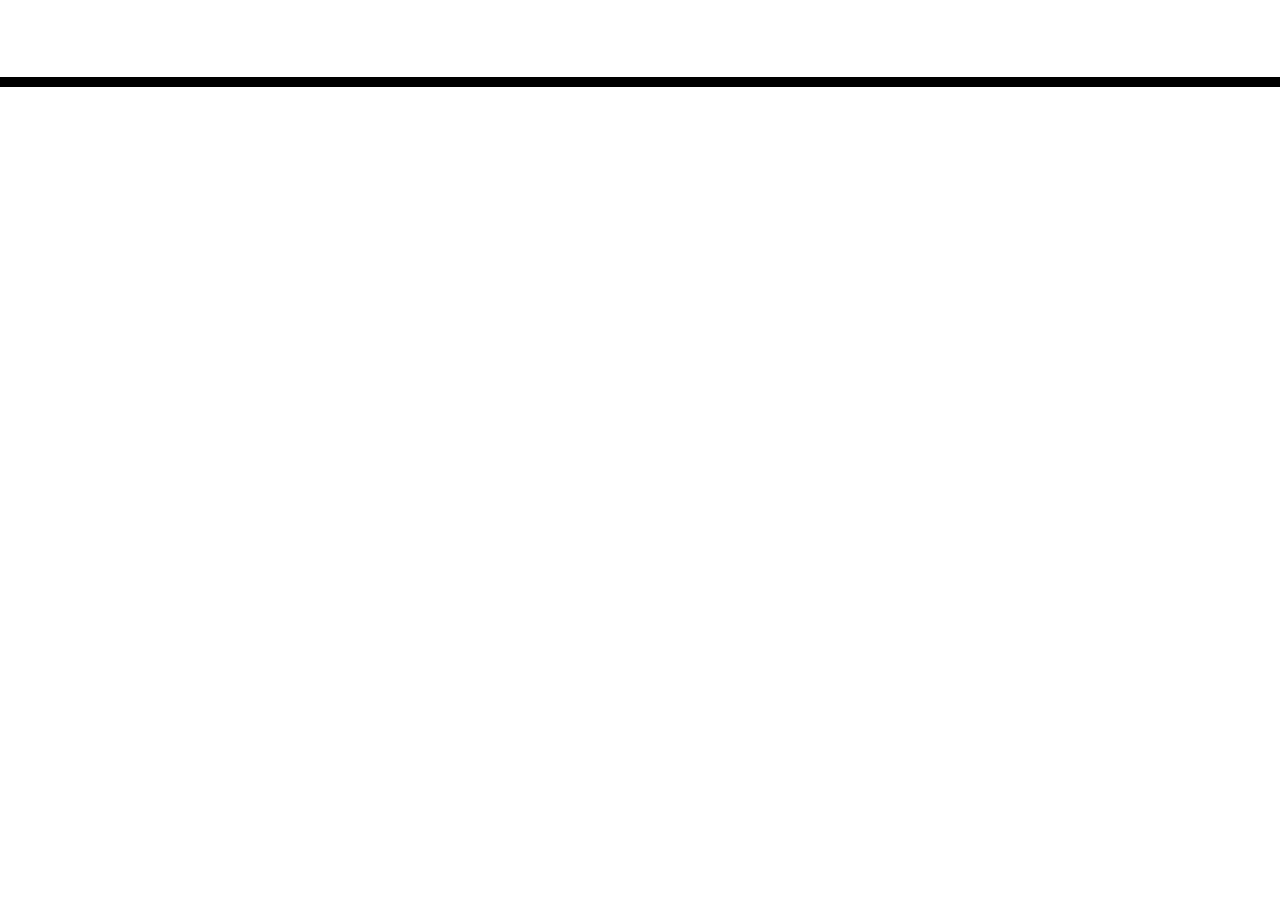
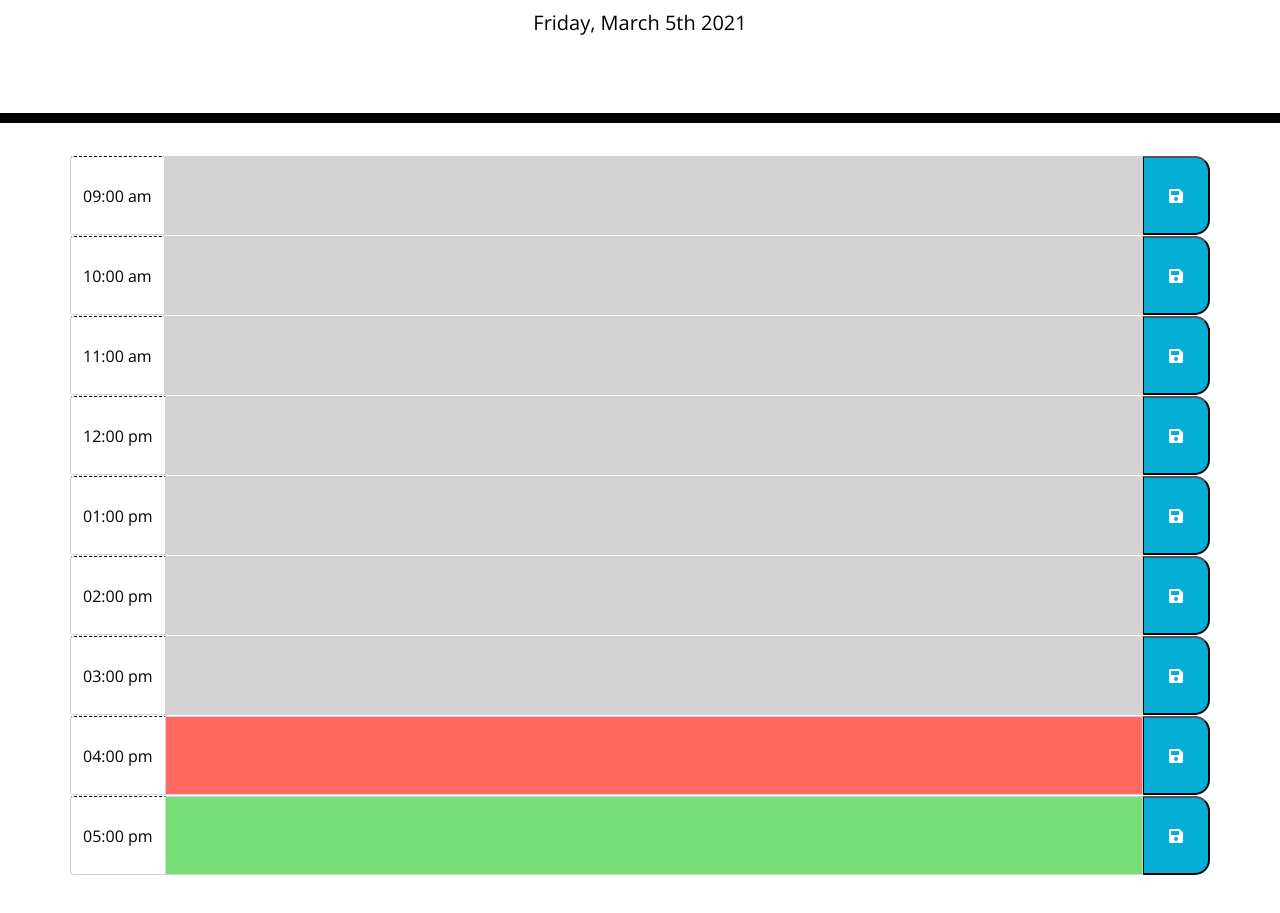
Before and after one commit to mackenzielc/homework-5, a plain HTML site: page index.html in a window 1280 px wide. Shown: the part 181-1094 px from the top of the page. Before the commit the page ends 800 px from the top, so only its background shows below. Drawn offline with nearby package versions, Linux system fonts and the light colour scheme.

Commit message:
updated script file

```diff
--- a/index.html
+++ b/index.html
@@ -29,10 +29,103 @@
       <p id="currentDay" class="lead"></p>
     </header>
     <div class="container">
-      <!-- Timeblocks go here -->
+
+      <div class="row time-block">
+        <div class="input-group">
+          <div class="input-group-prepend">
+            <span class="input-group-text hour">09:00 am </span>
+          </div>
+          <textarea class="form-control description" aria-label="With textarea" id="time-9" name="9"></textarea>
+          <button type="button" class="saveBtn"><i class="fas fa-save"></i></button>
+        </div>
+      </div>
+
+      <div class="row time-block">
+        <div class="input-group">
+          <div class="input-group-prepend">
+            <span class="input-group-text hour">10:00 am </span>
+          </div>
+          <textarea class="form-control description" aria-label="With textarea" id="time-10" name="10"></textarea>
+          <button type="button" class="saveBtn"><i class="fas fa-save"></i></button>
+        </div>
+      </div>
+
+      <div class="row time-block">
+        <div class="input-group">
+          <div class="input-group-prepend">
+            <span class="input-group-text hour">11:00 am </span>
+          </div>
+          <textarea class="form-control description" aria-label="With textarea" id="time-11" name="11"></textarea>
+          <button type="button" class="saveBtn"><i class="fas fa-save"></i></button>
+        </div>
+      </div>
+
+      <div class="row time-block">
+        <div class="input-group">
+          <div class="input-group-prepend">
+            <span class="input-group-text hour">12:00 pm </span>
+          </div>
+          <textarea class="form-control description" aria-label="With textarea" id="time-12" name="12"></textarea>
+          <button type="button" class="saveBtn"><i class="fas fa-save"></i></button>
+        </div>
+      </div>
+
+      <div class="row time-block">
+        <div class="input-group">
+          <div class="input-group-prepend">
+            <span class="input-group-text hour">01:00 pm </span>
+          </div>
+          <textarea class="form-control description" aria-label="With textarea" id="time-13" name="13"></textarea>
+          <button type="button" class="saveBtn"><i class="fas fa-save"></i></button>
+        </div>
+      </div>
+
+      <div class="row time-block">
+        <div class="input-group">
+          <div class="input-group-prepend">
+            <span class="input-group-text hour">02:00 pm </span>
+          </div>
+          <textarea class="form-control description" aria-label="With textarea" id="time-14" name="14"></textarea>
+          <button type="button" class="saveBtn"><i class="fas fa-save"></i></button>
+        </div>
+      </div>
+
+      <div class="row time-block">
+        <div class="input-group">
+          <div class="input-group-prepend">
+            <span class="input-group-text hour">03:00 pm </span>
+          </div>
+          <textarea class="form-control description" aria-label="With textarea" id="time-15" name="15"></textarea>
+          <button type="button" class="saveBtn"><i class="fas fa-save"></i></button>
+        </div>
+      </div>
+
+      <div class="row time-block">
+        <div class="input-group">
+          <div class="input-group-prepend">
+            <span class="input-group-text hour">04:00 pm </span>
+          </div>
+          <textarea class="form-control description" aria-label="With textarea" id="time-16" name="16"></textarea>
+          <button type="button" class="saveBtn"><i class="fas fa-save"></i></button>
+        </div>
+      </div>
+
+      <div class="row time-block">
+        <div class="input-group">
+          <div class="input-group-prepend">
+            <span class="input-group-text hour">05:00 pm </span>
+          </div>
+          <textarea class="form-control description" aria-label="With textarea" id="time-17" name="17"></textarea>
+          <button type="button" class="saveBtn"><i class="fas fa-save"></i></button>
+        </div>
+      </div>
+
+
     </div>
 
     <script src="https://cdnjs.cloudflare.com/ajax/libs/jquery/3.2.1/jquery.min.js"></script>
     <script src="https://cdnjs.cloudflare.com/ajax/libs/moment.js/2.24.0/moment.min.js"></script>
+    <!-- Put script file here -->
+    <script src="script.js"></script>
   </body>
 </html>
--- a/script.js
+++ b/script.js
@@ -0,0 +1,65 @@
+$(document).ready(function() {
+
+    //Set current date in the header
+    var today = moment();
+    $("#currentDay").text(today.format("dddd, MMMM Do YYYY"));
+    console.log(today)
+
+    //Use moment library to get the current hour
+    var now = parseInt(moment().format('HH'));
+    console.log(now)
+
+    //Variables that reference each timeblock
+    var time9 = $("#time-9");
+    var time10 = $("#time-10");
+    var time11 = $("#time-11");
+    var time12 = $("#time-12");
+    var time13 = $("#time-13");
+    var time14 = $("#time-14");
+    var time15 = $("#time-15");
+    var time16 = $("#time-16");
+    var time17 = $("#time-17");
+
+    //Use the .each jquery method to loop through all textarea elements and add a class depending on if the name description given to each textarea element is <, > or = to the current time
+    $("textarea").each(function () {
+        var name = parseInt($(this).attr("name"));
+        if (name < now) {
+            $(this).addClass("past");
+        }
+
+        if (name > now) {
+            $(this).addClass("future");
+        }
+
+        if (name === now) {
+            $(this).addClass("present");
+        }
+    })
+
+    //Add a click handler to each of the saveBtns using .on() method
+    $(".saveBtn").on("click", function(e) {
+        e.preventDefault()
+        //setItems in localStorage using the key value pair where the value is the variable set to each textarea corresponding to an hour
+        localStorage.setItem("9am", (time9.val()))
+        localStorage.setItem("10am", (time10.val()))
+        localStorage.setItem("11am", (time11.val()))
+        localStorage.setItem("12pm", (time12.val()))
+        localStorage.setItem("1pm", (time13.val()))
+        localStorage.setItem("2pm", (time14.val()))
+        localStorage.setItem("3pm", (time15.val()))
+        localStorage.setItem("4pm", (time16.val()))
+        localStorage.setItem("5pm", (time17.val()))
+    })
+
+    //getItem from localStorage and append it to the textarea using the id corresponding to each hour of time
+    $("#time-9").append(localStorage.getItem("9am"));
+    $("#time-10").append(localStorage.getItem("10am"));
+    $("#time-11").append(localStorage.getItem("11am"));
+    $("#time-12").append(localStorage.getItem("12pm"));
+    $("#time-13").append(localStorage.getItem("1pm"));
+    $("#time-14").append(localStorage.getItem("2pm"));
+    $("#time-15").append(localStorage.getItem("3pm"));
+    $("#time-16").append(localStorage.getItem("4pm"));
+    $("#time-17").append(localStorage.getItem("5pm"));
+
+})
--- a/style.css
+++ b/style.css
@@ -2,6 +2,7 @@ body {
   font-family: 'Open Sans', sans-serif;
   font-size: 16px;
   line-height: 1;
+  padding-bottom: 40px;
 }
 
 textarea{
@@ -24,6 +25,7 @@ textarea{
 .description{
   white-space: pre-wrap;
 }
+
 
 .time-block{
   text-align: center;
@@ -63,6 +65,7 @@ textarea{
   border-bottom-right-radius: 15px;
   background-color: #06AED5;
   color: white;
+  padding: 25px;
 }
 
 .saveBtn i:hover {
```
Also changed, not shown: workDayScheduler.png (added), 2 other files.
